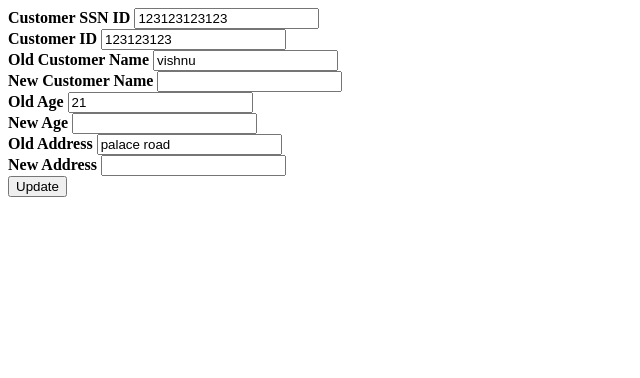
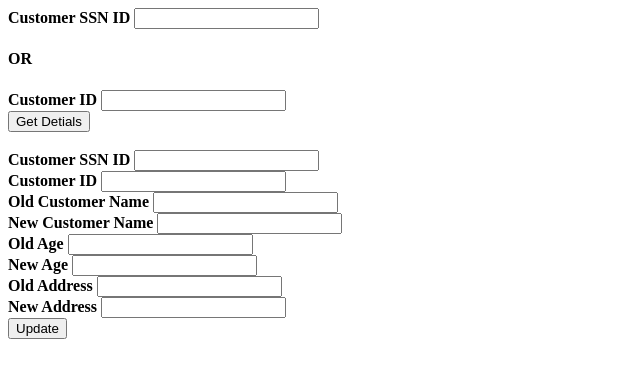
Before and after one commit to vishnu-vr/tcs_bank, a Flask app: page /update_customer in a window 1280 px wide. Shown: the top 378 px of the page, without its empty margins (0-640 px from the left). Run offline with Flask 2, Linux system fonts and the light colour scheme.

Commit message:
create_customer working fine and update_cutomer retrieves existing info, but yet to update to db

```diff
--- a/app.py
+++ b/app.py
@@ -144,18 +144,52 @@ def create_customer():
             else:
                 return render_template("create_customer.html",message="something went wrong!!!")
 
+# get customer_details
+@app.route('/customer_details',methods = ['POST'])
+def customer_details():
+    if request.method == 'POST':
+        # # print("asd")
+        # data_from_db = {"ws_ssn": 123123123,
+        #                 "ws_cust_id": 123123123,
+        #                 "ws_name": "vishnu",
+        #                 "ws_age": 16,
+        #                 "ws_adrs": "berlin"}
+
+        data_from_db = 0
+
+        if request.get_json()["ws_ssn"] != "":
+            data_from_db = sql.get_cus_det(**{"ws_ssn":request.get_json()["ws_ssn"]})
+        else:
+            data_from_db = sql.get_cus_det(**{"ws_cust_id":request.get_json()["ws_cust_id"]})
+
+        if data_from_db:
+            return make_response(jsonify(data_from_db),200)
+        else:
+            return make_response(jsonify({"message":"error"}),200)
+
 # update_customer
 @app.route('/update_customer',methods = ['POST', 'GET'])
 def update_customer():
-    details = {"customer_ssn_id" : 123123123123,
-        "customer_id" : 123123123,
-        "old_customer_name" : "vishnu",
-        "old_age" : 21,
-        "old_address" : "palace road"}
+    # details = {"customer_ssn_id" : 123123123123,
+    #     "customer_id" : 123123123,
+    #     "old_customer_name" : "vishnu",
+    #     "old_age" : 21,
+    #     "old_address" : "palace road"}
+
     if request.method == 'GET':
-        return render_template("update_customer.html",details=details)
+        return render_template("update_customer.html")
     if request.method == 'POST':
-        return render_template("update_customer.html",message="customer details updated",details=details)
+        # print(request.get_json())
+        data_to_send = {}
+        for key,value in request.get_json().items():
+            if value != "":
+                data_to_send[key] = value
+        print(data_to_send)
+        data_from_db = 1
+        if data_from_db:
+            return make_response(jsonify({"message":"details updated"}),200)
+        else:
+            return make_response(jsonify({"message":"error"}),200)
 
 # delete_customer
 @app.route('/delete_customer',methods = ['POST', 'GET'])
--- a/sql_func.py
+++ b/sql_func.py
@@ -12,6 +12,13 @@ def dict_factory(cursor, row):
     for idx, col in enumerate(cursor.description):
         d[col[0]] = row[idx]
     return d
+def split_addr(det):
+	addr=det["ws_adrs"]
+	adr,state,city=addr.split("#")
+	det["ws_adrs"]=adr
+	det["state"]=state
+	det["city"]=city
+	return det
 
 def get_db():
     # db = getattr(g, '_database', None)
@@ -74,10 +81,13 @@ def init_db_user_store(db=get_db()):
 		)""")
 
 def get_user(**det):
+	db=get_db()
 	db.row_factory = dict_factory
 	cur=db.cursor()
 	cur.execute("SELECT * FROM user_store where login_id = (?)",(det["login_id"],))
-	return cur.fetchone()
+	user=cur.fetchone()
+	db.close()
+	return user
 
 def add_new_user(**det):
 	cur = db.cursor()
@@ -103,17 +113,48 @@ def add_new_cus(**det):
 		db.close()
 	return True
 
-def get_cus_det(db):
-	cur=db.cursor()
-	cur.execute("SELECT * FROM customers")
-	return cur.fetchall()
+def update_cus(**det):
+	db=get_db()
+	cur = db.cursor()
+	colunm_name=list(det.keys())[0]
+	try:
+		cur.execute("UPDATE Customers SET ContactName = 'Alfred Schmidt', City= 'Frankfurt'WHERE CustomerID = 1")
+		customer_det=cur.fetchone()
+		print(customer_det)
+		db.commit()
+	except Exception as e :
+		db.rollback()
+		print(e)
+		return False
+	finally:
+		db.close()
+	return True
+
+def get_cus_det(**det):
+	db=get_db()
+	db.row_factory = dict_factory
+	cur = db.cursor()
+	colunm_name=list(det.keys())[0]
+	try:
+		cur.execute("SELECT * FROM customers where "+colunm_name+" = (?)",(det[colunm_name],))
+		customer_det=cur.fetchone()
+		customer_det=split_addr(customer_det)
+		print(customer_det)
+		db.commit()
+		return customer_det
+	except Exception as e :
+		db.rollback()
+		print(e)
+		return False
+	finally:
+		db.close()
+	return True
 
 
 
 if __name__=='__main__':
 	# init_db()
 	# init_db_user_store()
-	db=get_db()
 	usr={
 	"login_id":"cash12",
 	"pass":"cash12",
@@ -124,4 +165,5 @@ if __name__=='__main__':
 	# add_new_user(get_db(),**d)
 	# add_new_cus(get_db(),)
 	# init_db_customers()
-	add_new_cus(db,**c)
+	# add_new_cus(db,**c)
+	get_cus_det(**{"ws_ssn":123123111})
--- a/templates/update_customer.html
+++ b/templates/update_customer.html
@@ -10,34 +10,129 @@
         window.history.replaceState( null, null, window.location.href );
     }
 
+    function update_customer(){
+      new_customer_name = document.getElementById("new_customer_name");
+      new_age = document.getElementById("new_age");
+      new_address = document.getElementById("new_address");
+
+      data = {ws_name:new_customer_name.value,
+              ws_age:new_age.value,
+              ws_adrs:new_address.value,
+            };
+
+      postData('/update_customer', data)
+        .then(data => {
+          // alert("reached here");
+          console.log(data); // JSON data parsed by `response.json()` call
+          // refill data
+          if (data["message"] == "error"){
+            new_customer_name.value = "";
+            new_age.value = "";
+            new_address.value = "";
+            alert("something went wrong!");
+          }
+          // if everythings working great
+          else{
+            alert(data["message"]);
+          }
+
+        });
+
+    }
+
+    function get_customer_details(){
+
+      // document.getElementById("deposit_withdraw_transfer").style.display="";
+
+      var customer_ssn_id = document.getElementById('inp_customer_ssn_id');
+      var customer_id = document.getElementById('inp_customer_id');
+
+      if (customer_ssn_id.value == "" && customer_id.value == ""){
+        alert("enter either ssn or id");
+        location.reload();
+      }
+      else if(customer_ssn_id.value != "" && customer_id.value != ""){
+        alert("don't enter both ssn and id");
+        location.reload();
+      }
+      else{
+
+        // document.getElementById("single_account_details").style.display = "none";
+        var data = {ws_ssn: customer_ssn_id.value,
+        ws_cust_id: customer_id.value,
+        };
+        console.log(data);
+        postData('/customer_details', data)
+          .then(data => {
+            // alert("reached here");
+            console.log(data); // JSON data parsed by `response.json()` call
+            // refill data
+            if (data["message"] == "error"){
+              document.getElementById("customer_ssn_id").value = "";
+              document.getElementById("customer_id").value = "";
+              document.getElementById("old_customer_name").value = "";
+              document.getElementById("old_age").value = "";
+              document.getElementById("old_address").value = "";
+              alert("something went wrong!");
+            }
+            // if everythings working great
+            else{
+              document.getElementById("customer_ssn_id").value = data["ws_ssn"];
+              document.getElementById("customer_id").value = data["ws_cust_id"];
+              document.getElementById("old_customer_name").value = data["ws_name"];
+              document.getElementById("old_age").value = data["ws_age"];
+              document.getElementById("old_address").value = data["ws_adrs"];
+            }
+
+          });
+
+      }
+
+    }
+
   </script>
-  <form action="/update_customer" method="post">
+  <form>
     <div class="container">
+
+      <!-- ============================================== -->
+      <!-- ============================================== -->
+      <label for="inp_customer_ssn_id"><b>Customer SSN ID</b></label>
+      <input type="text" name="inp_customer_ssn_id" id="inp_customer_ssn_id"><br>
+      <div>
+        <h4>OR</h4>
+      </div>
+      <label for="inp_customer_id"><b>Customer ID</b></label>
+      <input type="text" name="inp_customer_id" id="inp_customer_id"><br>
+
+      <button type="button" onclick="get_customer_details()">Get Detials</button><br><br>
+      <!-- ================================================ -->
+      <!-- ================================================ -->
+
       <label for="customer_ssn_id"><b>Customer SSN ID</b></label>
-      <input type="text" id="customer_ssn_id" value="{{ details["customer_ssn_id"] }}" readonly><br>
+      <input type="text" id="customer_ssn_id" value="" readonly><br>
 
       <label for="customer_id"><b>Customer ID</b></label>
-      <input type="text" id="customer_id" value="{{ details["customer_id"] }}" readonly><br>
+      <input type="text" id="customer_id" value="" readonly><br>
 
       <label for="old_customer_name"><b>Old Customer Name</b></label>
-      <input type="text" id="old_customer_name" value="{{ details["old_customer_name"] }}" readonly><br>
+      <input type="text" id="old_customer_name" value="" readonly><br>
 
       <label for="new_customer_name"><b>New Customer Name</b></label>
       <input type="text" id="new_customer_name"><br>
 
       <label for="old_age"><b>Old Age</b></label>
-      <input type="number" id="old_age" value="{{ details["old_age"] }}" readonly><br>
+      <input type="number" id="old_age" value="" readonly><br>
 
       <label for="new_age"><b>New Age</b></label>
       <input type="number" id="new_age"><br>
 
       <label for="old_address"><b>Old Address</b></label>
-      <input type="text" id="old_address" value="{{ details["old_address"] }}" readonly><br>
+      <input type="text" id="old_address" value="" readonly><br>
 
       <label for="new_address"><b>New Address</b></label>
       <input type="text" id="new_address"><br>
 
-      <button type="submit">Update</button>
+      <button type="button" onclick="update_customer()">Update</button>
     </div>
   </form>
   {% if message %}
```
Also changed, not shown: templates/account_details.html (+0 -54 lines).
